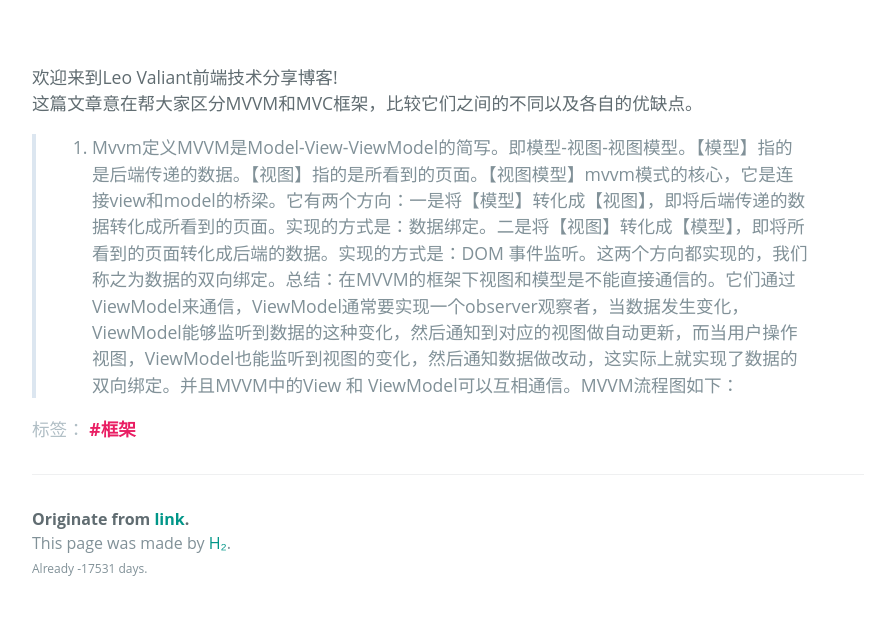
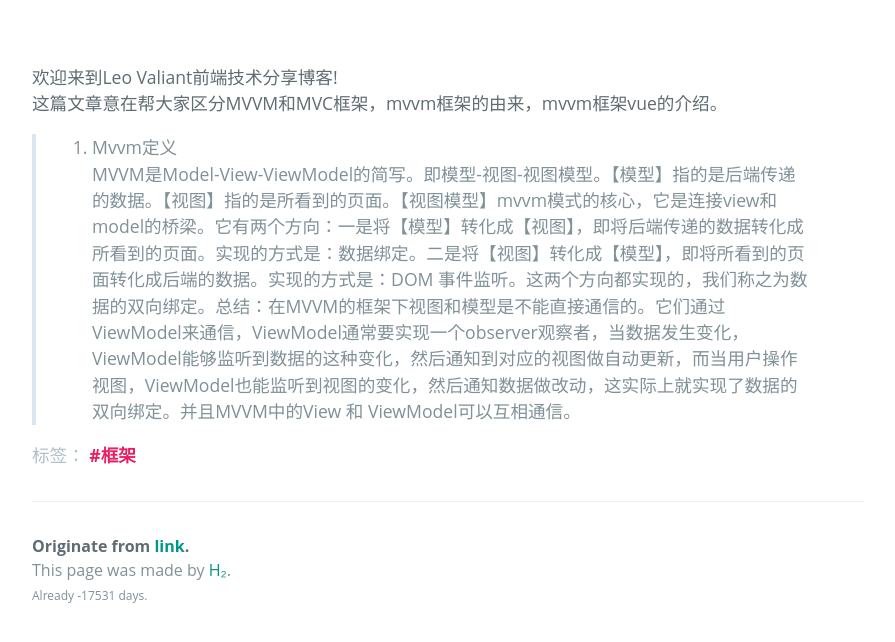
Before and after one commit to valiant0801/braveBlog, a Jekyll site: the page built from _posts/2017-12-23-mvvm and mvc.md, in a window 1280 px wide and 1008 px high, cut to the strip 354-996 px from the top of the window. Shown: the whole strip, without its empty margins (192-1087 px from the left). Built offline with Jekyll 4.4.1, drawn with Linux system fonts in a browser that asks for light colours; some web fonts are replaced.

Commit message:
Update 2017-12-23-mvvm and mvc.md

```diff
--- a/_posts/2017-12-23-mvvm and mvc.md
+++ b/_posts/2017-12-23-mvvm and mvc.md
@@ -5,6 +5,6 @@ tags: 框架
 stickie: true
 ---
 
-欢迎来到Leo Valiant前端技术分享博客!<br>这篇文章意在帮大家区分MVVM和MVC框架，比较它们之间的不同以及各自的优缺点。
+欢迎来到Leo Valiant前端技术分享博客!<br>这篇文章意在帮大家区分MVVM和MVC框架，mvvm框架的由来，mvvm框架vue的介绍。
 
-> 1. Mvvm定义MVVM是Model-View-ViewModel的简写。即模型-视图-视图模型。【模型】指的是后端传递的数据。【视图】指的是所看到的页面。【视图模型】mvvm模式的核心，它是连接view和model的桥梁。它有两个方向：一是将【模型】转化成【视图】，即将后端传递的数据转化成所看到的页面。实现的方式是：数据绑定。二是将【视图】转化成【模型】，即将所看到的页面转化成后端的数据。实现的方式是：DOM 事件监听。这两个方向都实现的，我们称之为数据的双向绑定。总结：在MVVM的框架下视图和模型是不能直接通信的。它们通过ViewModel来通信，ViewModel通常要实现一个observer观察者，当数据发生变化，ViewModel能够监听到数据的这种变化，然后通知到对应的视图做自动更新，而当用户操作视图，ViewModel也能监听到视图的变化，然后通知数据做改动，这实际上就实现了数据的双向绑定。并且MVVM中的View 和 ViewModel可以互相通信。MVVM流程图如下：
+> 1. Mvvm定义<br>MVVM是Model-View-ViewModel的简写。即模型-视图-视图模型。【模型】指的是后端传递的数据。【视图】指的是所看到的页面。【视图模型】mvvm模式的核心，它是连接view和model的桥梁。它有两个方向：一是将【模型】转化成【视图】，即将后端传递的数据转化成所看到的页面。实现的方式是：数据绑定。二是将【视图】转化成【模型】，即将所看到的页面转化成后端的数据。实现的方式是：DOM 事件监听。这两个方向都实现的，我们称之为数据的双向绑定。总结：在MVVM的框架下视图和模型是不能直接通信的。它们通过ViewModel来通信，ViewModel通常要实现一个observer观察者，当数据发生变化，ViewModel能够监听到数据的这种变化，然后通知到对应的视图做自动更新，而当用户操作视图，ViewModel也能监听到视图的变化，然后通知数据做改动，这实际上就实现了数据的双向绑定。并且MVVM中的View 和 ViewModel可以互相通信。
```
